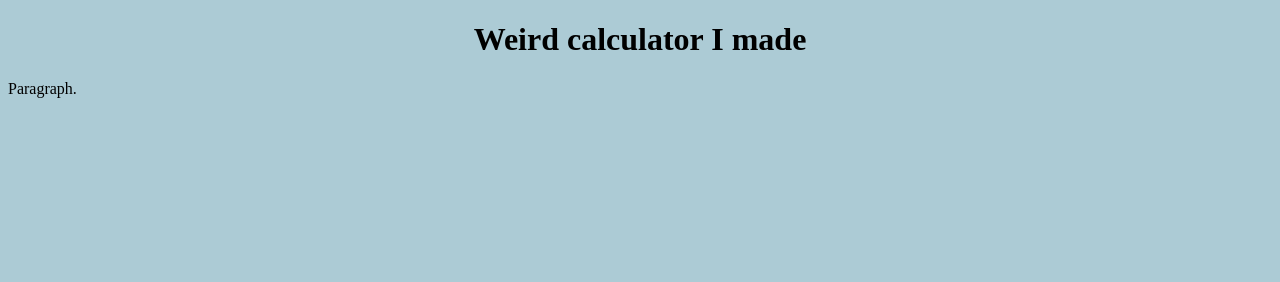
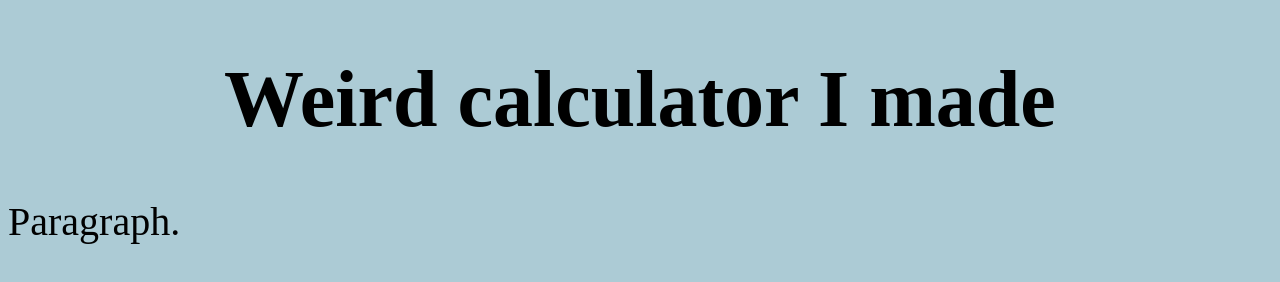
Before and after one commit to khushi0104/khushi0104.github.io, a plain HTML site: page index.html in a window 1280 px wide. Drawn offline with Linux system fonts and the light colour scheme.

Commit message:
Update style.css

```diff
--- a/style.css
+++ b/style.css
@@ -1,8 +1,7 @@
 body {
     background-color: rgb(172, 203, 213);
     font-family:'Times New Roman', Times, serif;
-    font-size: 12;
-
+    font-size: 40px;
 }
 
 h1 {
```
